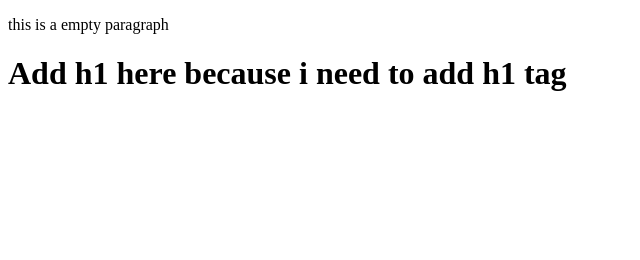
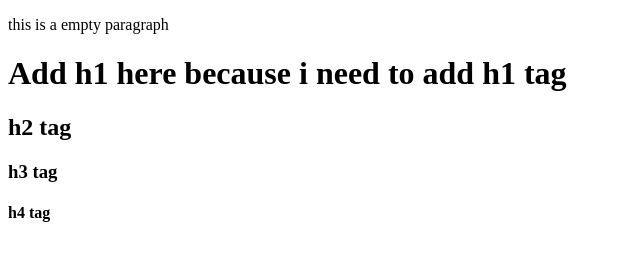
Before and after one commit to Amrish789548/todaypractice, a plain HTML site: page index.html in a window 1280 px wide. Shown: the whole page, without its empty margins (0-640 px from the left). Drawn offline with Linux system fonts and the light colour scheme.

Commit message:
h3 h4 update

```diff
--- a/index.html
+++ b/index.html
@@ -8,5 +8,8 @@
 <body>
     <p>this is a empty paragraph</p>
     <h1>Add h1 here because i need to add h1 tag</h1>
+    <h2>h2 tag</h2>
+    <h3>h3 tag</h3>
+    <h4>h4 tag</h4>
 </body>
 </html>
```
